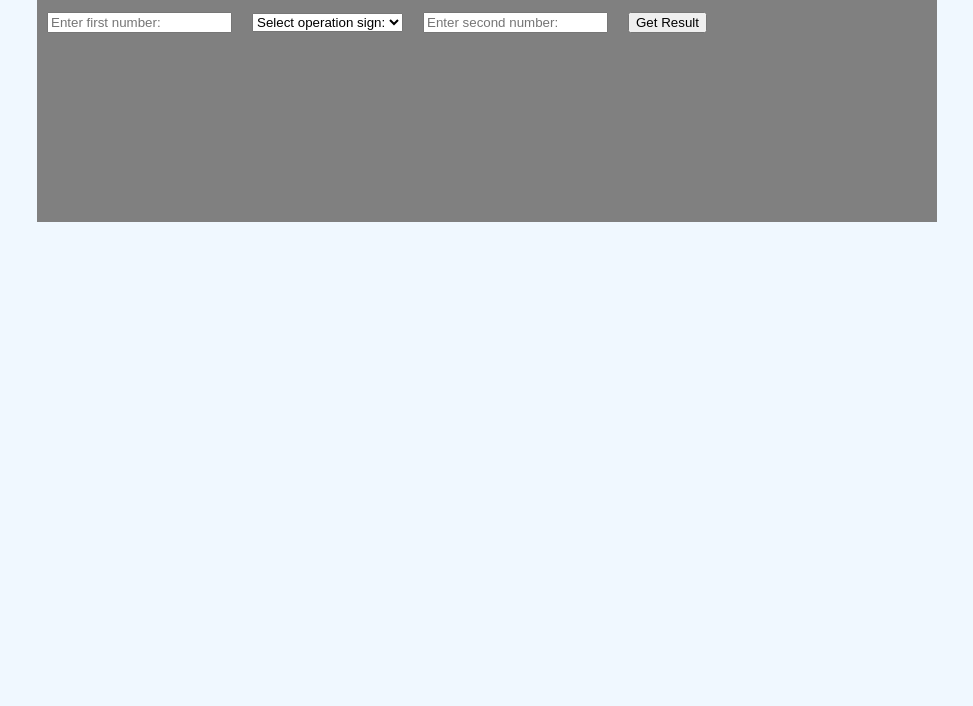
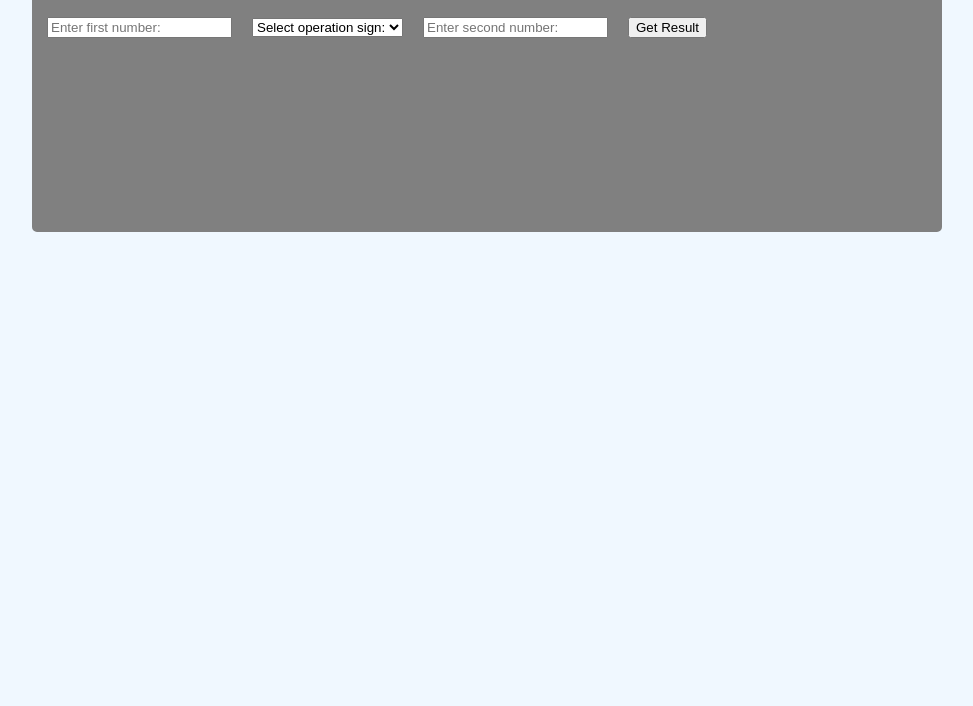
Before and after one commit to crunck78/Calculator, a plain HTML site: page index.html in a window 1280 px wide. Shown: the part 94-800 px from the top of the page, without its empty margins (153-1126 px from the left). Drawn offline with Linux system fonts and the light colour scheme.

Commit message:
add border radius to calculator container

```diff
--- a/css/styles.css
+++ b/css/styles.css
@@ -14,6 +14,9 @@ body{
   display: flex;
   flex-direction: column;
   justify-content: start;
+  border-radius: 5px;
+  border: 5px solid Gray;
+  /*padding: 2px;*/
 }
 
 .calculator h1{
```
